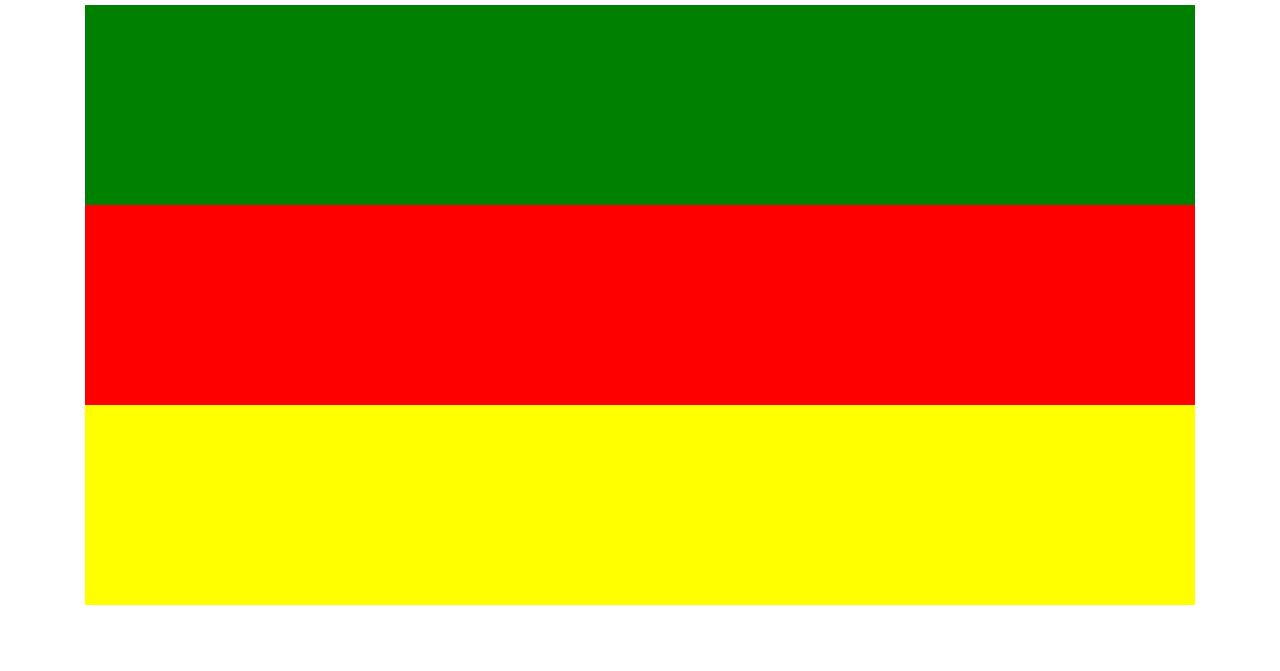
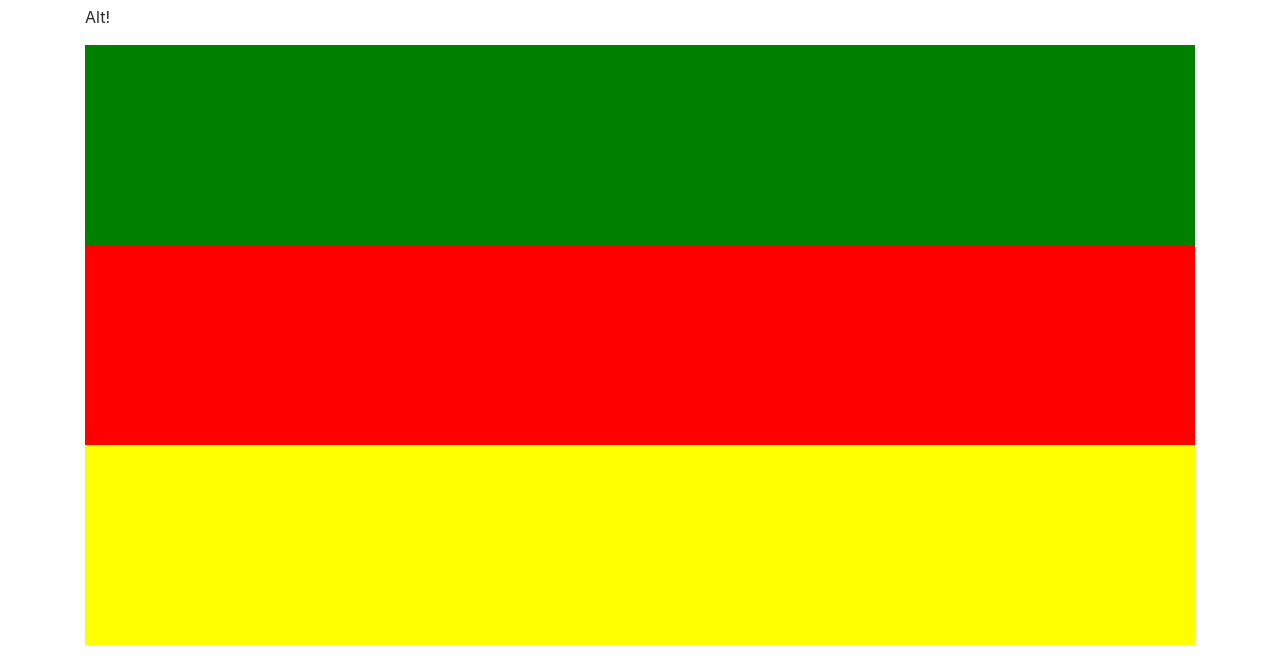
Before and after one commit to MostafaAttia/CodeDeployTest, a plain HTML site: page index.html in a window 1280 px wide. Shown: the part 129-800 px from the top of the page. Drawn offline with nearby package versions, Linux system fonts and the light colour scheme.

Commit message:
[Fix] Deployment scripts   [01:00]

```diff
--- a/index.html
+++ b/index.html
@@ -12,6 +12,7 @@
 	<h1>Hello Deployment!</h1>
 	<h2>Again From Github!</h2>
 	<h3>Now with Auto-Deployment! Finally Working!</h3>
+	<p>Alt!</p>
 	<div class="raw">
 		<div class="col" style="background-color: green; height: 200px;">
 
```
